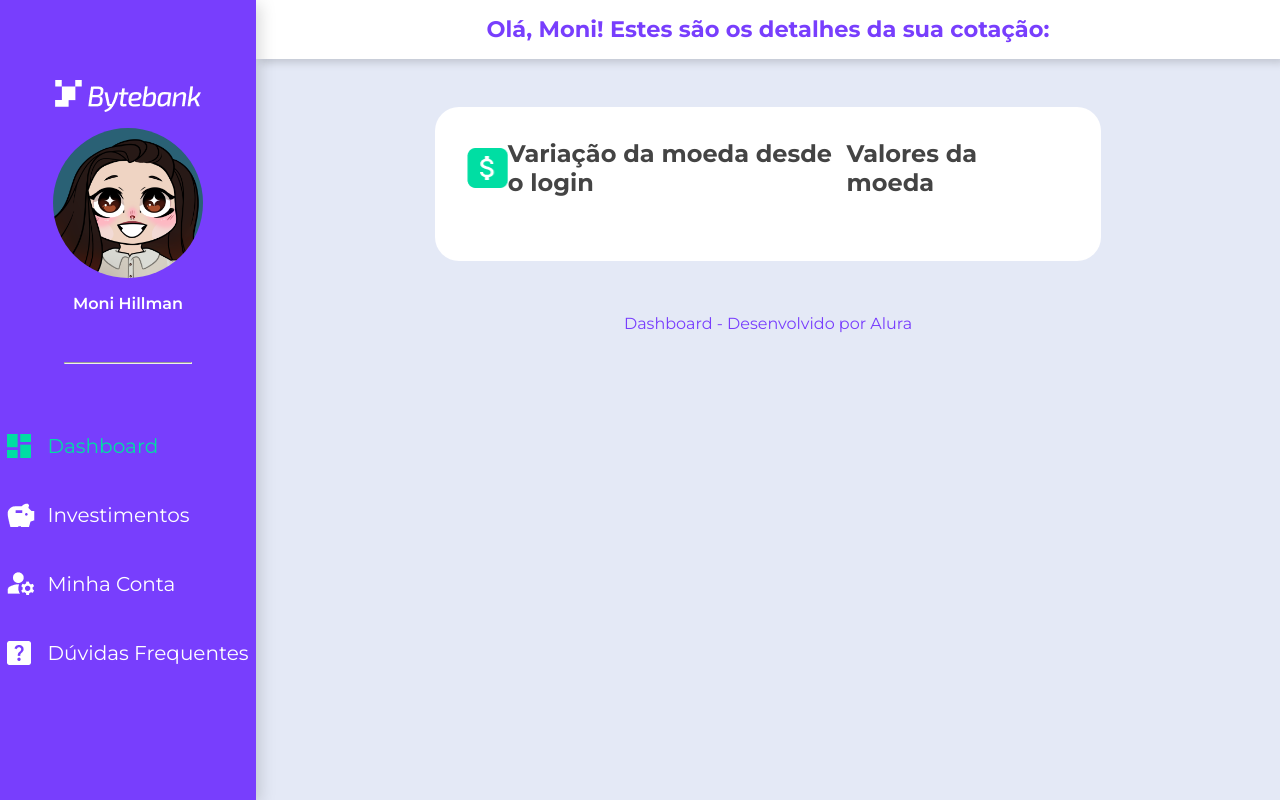
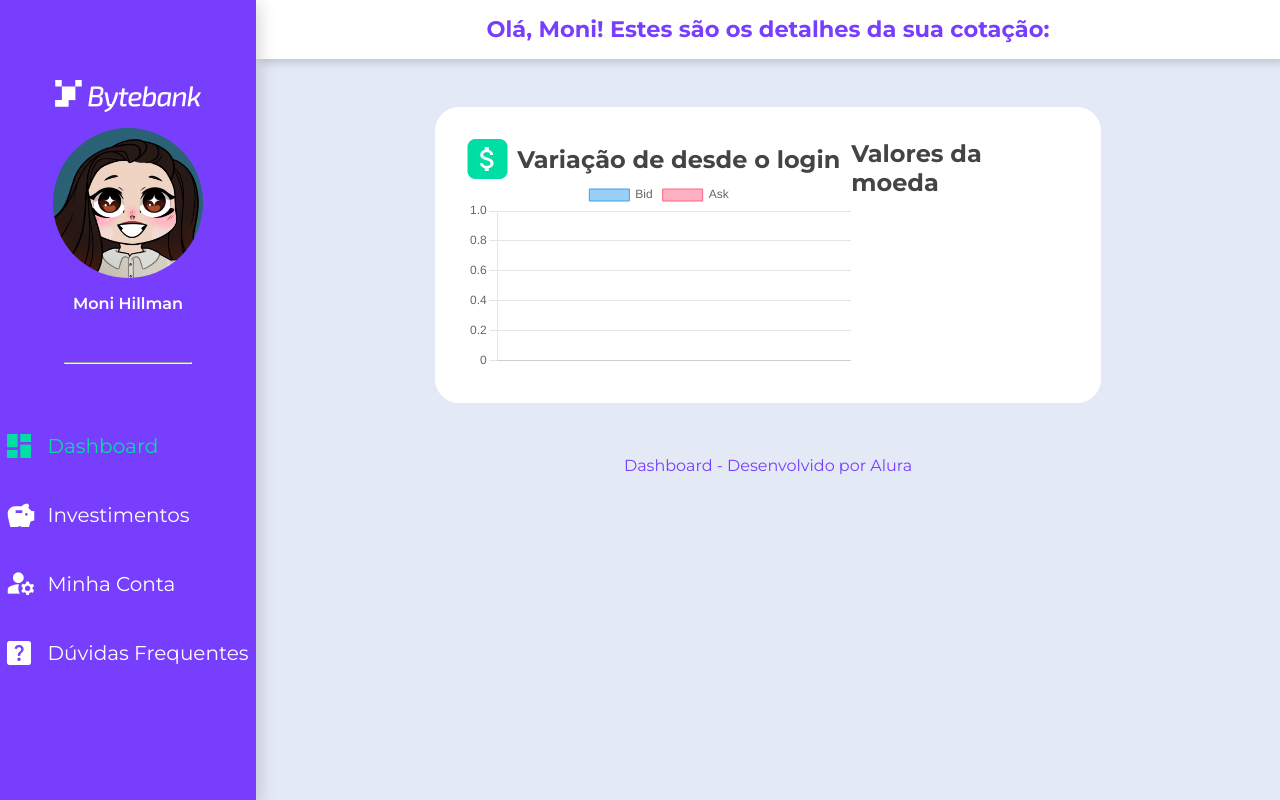
Before and after one commit to feliven/JavaScript-threads-requisicoes-simultaneas, a plain HTML site: page index.html in a window 1280 px wide. Drawn offline with nearby package versions, Linux system fonts and the light colour scheme; no server answers.

Commit message:
implementa gráfico

```diff
--- a/index.html
+++ b/index.html
@@ -34,8 +34,10 @@
       <div class="grafico">
         <div class="grafico__titulo">
           <span class="grafico__ilustracao-dolar"></span>
-          <h2>Variação da moeda desde o login</h2>
+          <h2 id="texto-grafico-titulo">Variação da moeda desde o login</h2>
+
         </div>
+        <canvas id="graficoDolar"></canvas>
 
       </div>
 
@@ -50,6 +52,8 @@
       <p>Dashboard - Desenvolvido por Alura</p>
     </footer>
   </main>
+  <script src="https://cdn.jsdelivr.net/npm/chart.js"></script>
+  <script src="./scripts/main.js" type="module"></script>
 </body>
 
 </html>
--- /dev/null
+++ b/scripts/main.js
@@ -0,0 +1,81 @@
+const graficoDolar = document.getElementById("graficoDolar");
+
+const enderecoApi = "https://economia.awesomeapi.com.br/USD-BRL/100";
+
+class Cotacoes {
+  bidArray = [];
+  askArray = [];
+  labels = [];
+  nomeMoedas = "";
+
+  async carregarCotacoes() {
+    try {
+      const respostaApi = await fetch(enderecoApi);
+      const dados = await respostaApi.json();
+
+      console.log(dados);
+
+      const bidArray = dados.map((dado) => {
+        return dado.bid;
+      });
+      const askArray = dados.map((dado) => {
+        return dado.ask;
+      });
+
+      const nomeMoedas = dados[0].name;
+
+      this.salvarCotacoes(bidArray, askArray);
+      this.salvarNomeMoedas(nomeMoedas);
+    } catch (error) {
+      console.error("ERRO:", error);
+    }
+  }
+
+  salvarCotacoes(bidArray, askArray) {
+    this.bidArray = bidArray;
+    this.askArray = askArray;
+  }
+
+  salvarNomeMoedas(nomeMoedas) {
+    this.nomeMoedas = nomeMoedas;
+  }
+
+  gerarLabels() {
+    for (let i = 0; i < this.bidArray.length; i++) {
+      this.labels.push(this.bidArray.length - i);
+    }
+
+    return this.labels;
+  }
+}
+
+const cotacoes = new Cotacoes();
+await cotacoes.carregarCotacoes();
+const bids = cotacoes.bidArray;
+const asks = cotacoes.askArray;
+
+const nomeMoedas = cotacoes.nomeMoedas;
+const tituloGrafico = document.getElementById("texto-grafico-titulo");
+
+tituloGrafico.textContent = `Variação de ${nomeMoedas} desde o login`;
+
+const labels = cotacoes.gerarLabels();
+
+new Chart(graficoDolar, {
+  type: "line",
+  data: {
+    labels: labels,
+    datasets: [
+      {
+        label: "Bid",
+        data: bids,
+        borderWidth: 1,
+      },
+      {
+        label: "Ask",
+        data: asks,
+        borderWidth: 1,
+      },
+    ],
+  },
+});
```
